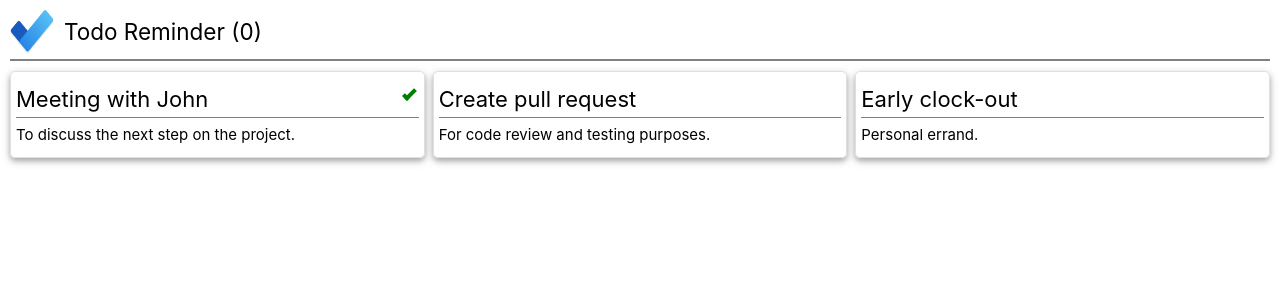
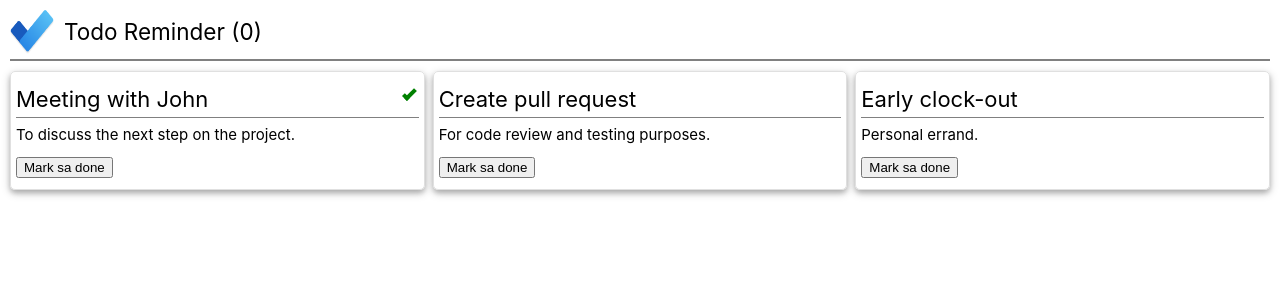
Before and after one commit to itsmikupaths/todo-reminder-app, a Vue app: page / in a window 1280 px wide. Shown: the top 300 px of the page. Built offline with nearby package versions, Linux system fonts and the light colour scheme.

Commit message:
emitting events start

```diff
--- a/src/components/todo.vue
+++ b/src/components/todo.vue
@@ -20,6 +20,7 @@
         <i v-if="todo.done" class="check-icon"></i>
       </div>
       <p>{{ todo.description }}</p>
+      <button>Mark sa done</button>
     </article>
 </template>
 
@@ -55,4 +56,7 @@
     rotate: 45deg;
     transform-origin: left bottom;
   }
+  button {
+    margin-top: 10px;
+  }
 </style>
```
